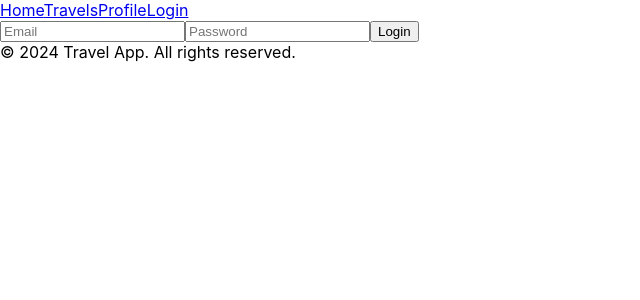
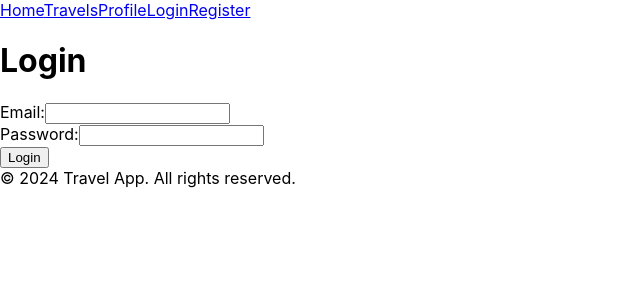
Before and after one commit to mrlachir/my-project-react, a React (Create React App) app in the folder frontend/: page /login in a window 1280 px wide. Shown: the top 300 px of the page, without its empty margins (0-640 px from the left). Built offline with nearby package versions, Linux system fonts and the light colour scheme.

Commit message:
enhance authentication flow with input validation and error handling; add registration link to header

```diff
--- a/frontend/src/components/Header.jsx
+++ b/frontend/src/components/Header.jsx
@@ -9,6 +9,7 @@ const Header = () => {
         <Link to="/travels">Travels</Link>
         <Link to="/profile">Profile</Link>
         <Link to="/login">Login</Link>
+        <Link to="/register">Register</Link>
       </nav>
     </header>
   );
--- a/frontend/src/pages/Login.jsx
+++ b/frontend/src/pages/Login.jsx
@@ -1,37 +1,76 @@
 import React, { useState } from "react";
-import API from "../utils/api";
+import { useNavigate } from "react-router-dom";
+import API from "../utils/api"; // Adjust the path based on your file structure
 
 const Login = () => {
-  const [email, setEmail] = useState("");
-  const [password, setPassword] = useState("");
+  const [formData, setFormData] = useState({ email: "", password: "" });
+  const [errors, setErrors] = useState({});
+  const [isLoading, setIsLoading] = useState(false);
+  const navigate = useNavigate();
+
+  const handleChange = (e) => {
+    setFormData({ ...formData, [e.target.name]: e.target.value });
+  };
 
   const handleSubmit = async (e) => {
     e.preventDefault();
+    setErrors({}); // Clear previous errors
+    setIsLoading(true);
+
     try {
-      const { data } = await API.post("/auth/login", { email, password });
-      console.log("Login success:", data);
-      // Save token and redirect
+      const response = await API.post("/auth/login", formData);
+      const { token, user } = response.data;
+
+      // Save token to localStorage or a secure cookie
+      localStorage.setItem("token", token);
+
+      // Redirect to the profile or home page
+      navigate("/profile");
     } catch (error) {
-      console.error("Login error:", error);
+      setIsLoading(false);
+
+      if (error.response && error.response.status === 401) {
+        setErrors({ server: "Invalid email or password." });
+      } else if (error.response) {
+        setErrors({ server: error.response.data.message });
+      } else {
+        setErrors({ server: "Something went wrong. Please try again later." });
+      }
     }
   };
 
   return (
+    <div>
+      <h1>Login</h1>
+      {errors.server && <p style={{ color: "red" }}>{errors.server}</p>}
       <form onSubmit={handleSubmit}>
+        <div>
+          <label htmlFor="email">Email:</label>
           <input
             type="email"
-        value={email}
-        onChange={(e) => setEmail(e.target.value)}
-        placeholder="Email"
+            id="email"
+            name="email"
+            value={formData.email}
+            onChange={handleChange}
           />
+          {errors.email && <p style={{ color: "red" }}>{errors.email}</p>}
+        </div>
+        <div>
+          <label htmlFor="password">Password:</label>
           <input
             type="password"
-        value={password}
-        onChange={(e) => setPassword(e.target.value)}
-        placeholder="Password"
+            id="password"
+            name="password"
+            value={formData.password}
+            onChange={handleChange}
           />
-      <button type="submit">Login</button>
+          {errors.password && <p style={{ color: "red" }}>{errors.password}</p>}
+        </div>
+        <button type="submit" disabled={isLoading}>
+          {isLoading ? "Logging in..." : "Login"}
+        </button>
       </form>
+    </div>
   );
 };
 
```
Also changed, not shown: 1 other file (tests, documents, lock files or other folders). Lines whose indentation alone changed are shown as unchanged.
